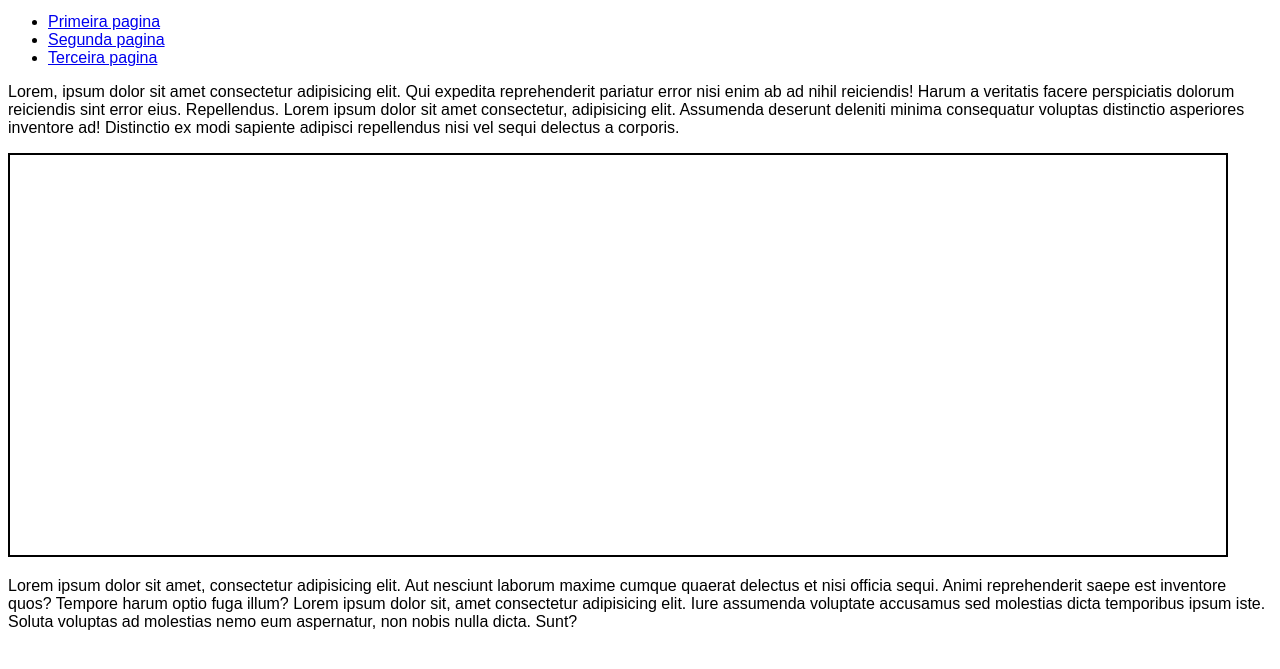
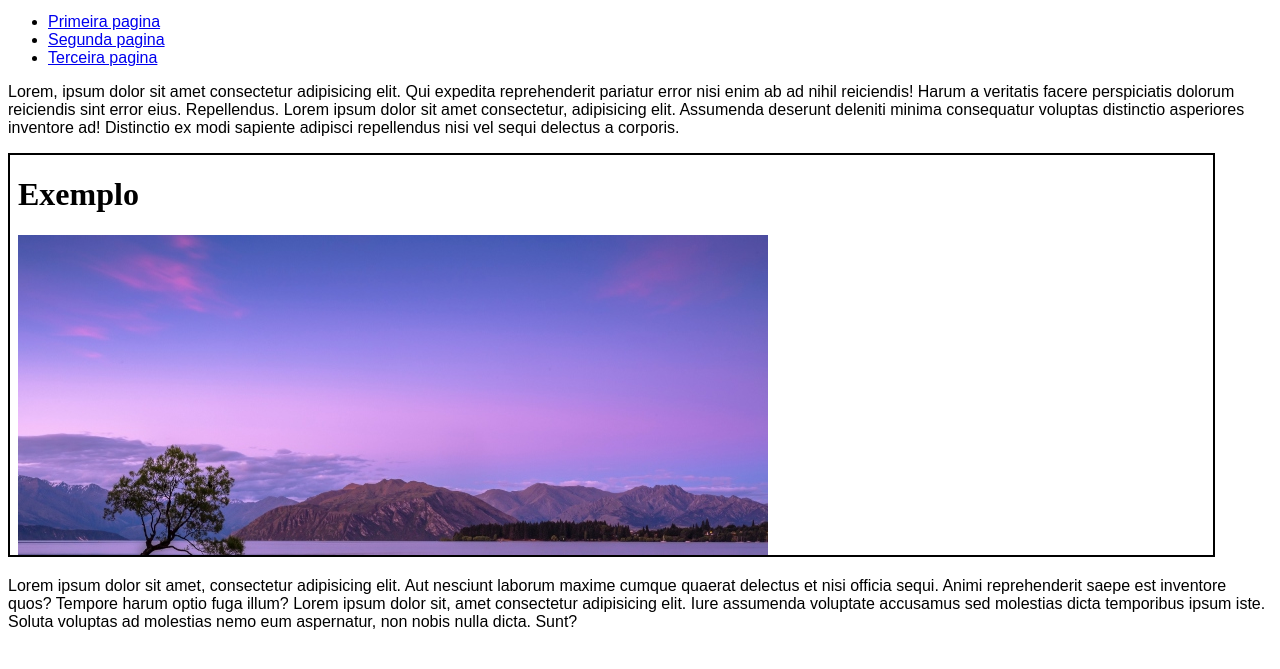
Before and after one commit to viniciustixu/CursoHTMLeCSS, a plain HTML site: page MÓDULO 4 - iframes e responsividade/aula01 - iFrame/iframe003.html in a window 1280 px wide. Shown: the part 119-788 px from the top of the page. Drawn offline with Linux system fonts and the light colour scheme.

Commit message:
Atualizei iframe003

```diff
--- a/MÓDULO 4 - iframes e responsividade/aula01 - iFrame/iframe003.html
+++ b/MÓDULO 4 - iframes e responsividade/aula01 - iFrame/iframe003.html
@@ -10,7 +10,7 @@
             font-family: Arial, Helvetica, sans-serif;
         }
         iframe#tela {
-            width: 95vw;
+            width: 94vw;
             height: 400px;
             border: 2px solid black;
         }
@@ -27,7 +27,7 @@
     </ul>
 
     <p>Lorem, ipsum dolor sit amet consectetur adipisicing elit. Qui expedita reprehenderit pariatur error nisi enim ab ad nihil reiciendis! Harum a veritatis facere perspiciatis dolorum reiciendis sint error eius. Repellendus. Lorem ipsum dolor sit amet consectetur, adipisicing elit. Assumenda deserunt deleniti minima consequatur voluptas distinctio asperiores inventore ad! Distinctio ex modi sapiente adipisci repellendus nisi vel sequi delectus a corporis.</p>
-    <iframe src="" id="tela" name="frame">
+    <iframe srcdoc="<h1>Exemplo</h1> <img src= 'Imagens/o-que-e-paisagem.jpg'>" id="tela" name="frame" scrolling="yes">
         <p>Infelizmente seu navegador é incompatível</p>
     </iframe>
     <p>Lorem ipsum dolor sit amet, consectetur adipisicing elit. Aut nesciunt laborum maxime cumque quaerat delectus et nisi officia sequi. Animi reprehenderit saepe est inventore quos? Tempore harum optio fuga illum? Lorem ipsum dolor sit, amet consectetur adipisicing elit. Iure assumenda voluptate accusamus sed molestias dicta temporibus ipsum iste. Soluta voluptas ad molestias nemo eum aspernatur, non nobis nulla dicta. Sunt?</p>
```
Also changed, not shown: MÓDULO 4 - iframes e responsividade/aula01 - iFrame/Imagens/o-que-e-paisagem.jpg (added).
